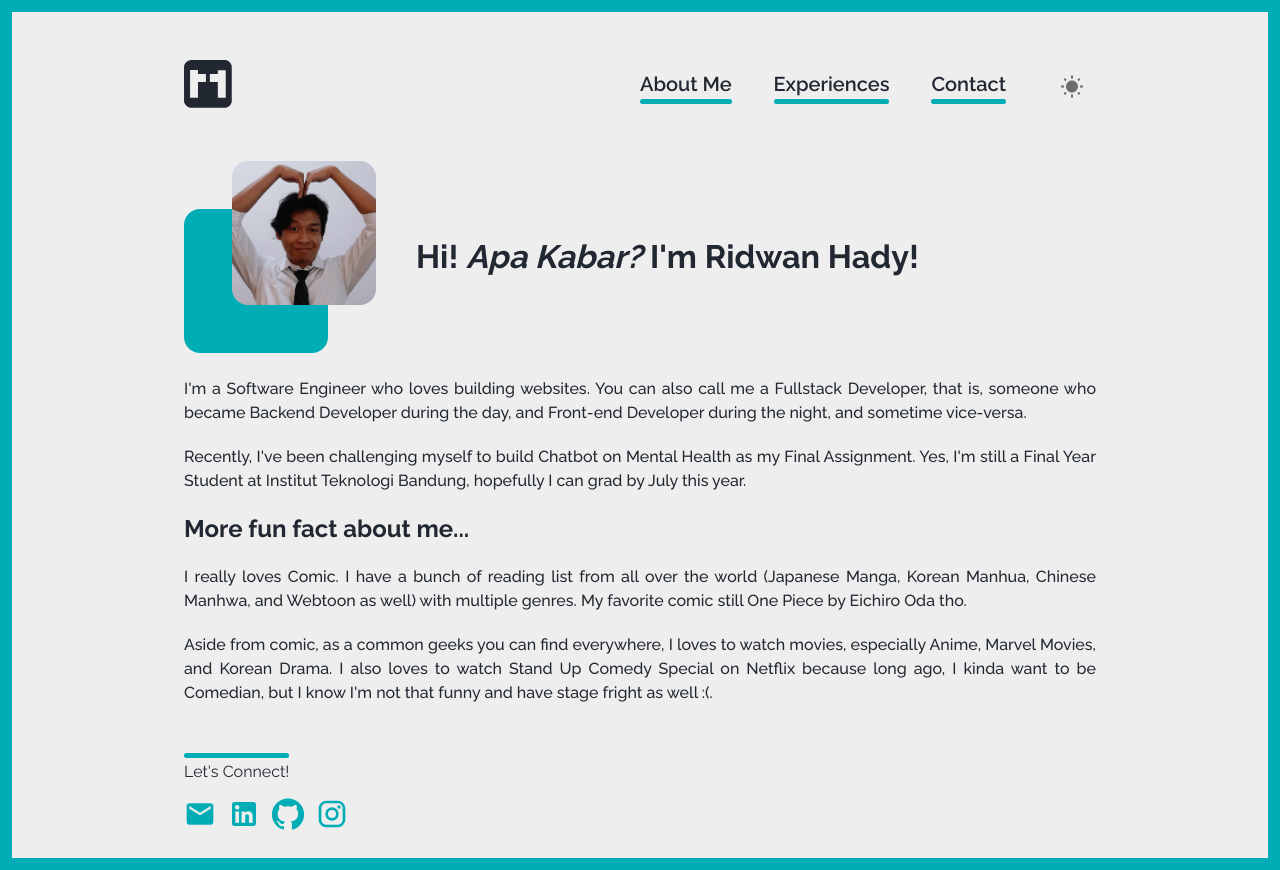
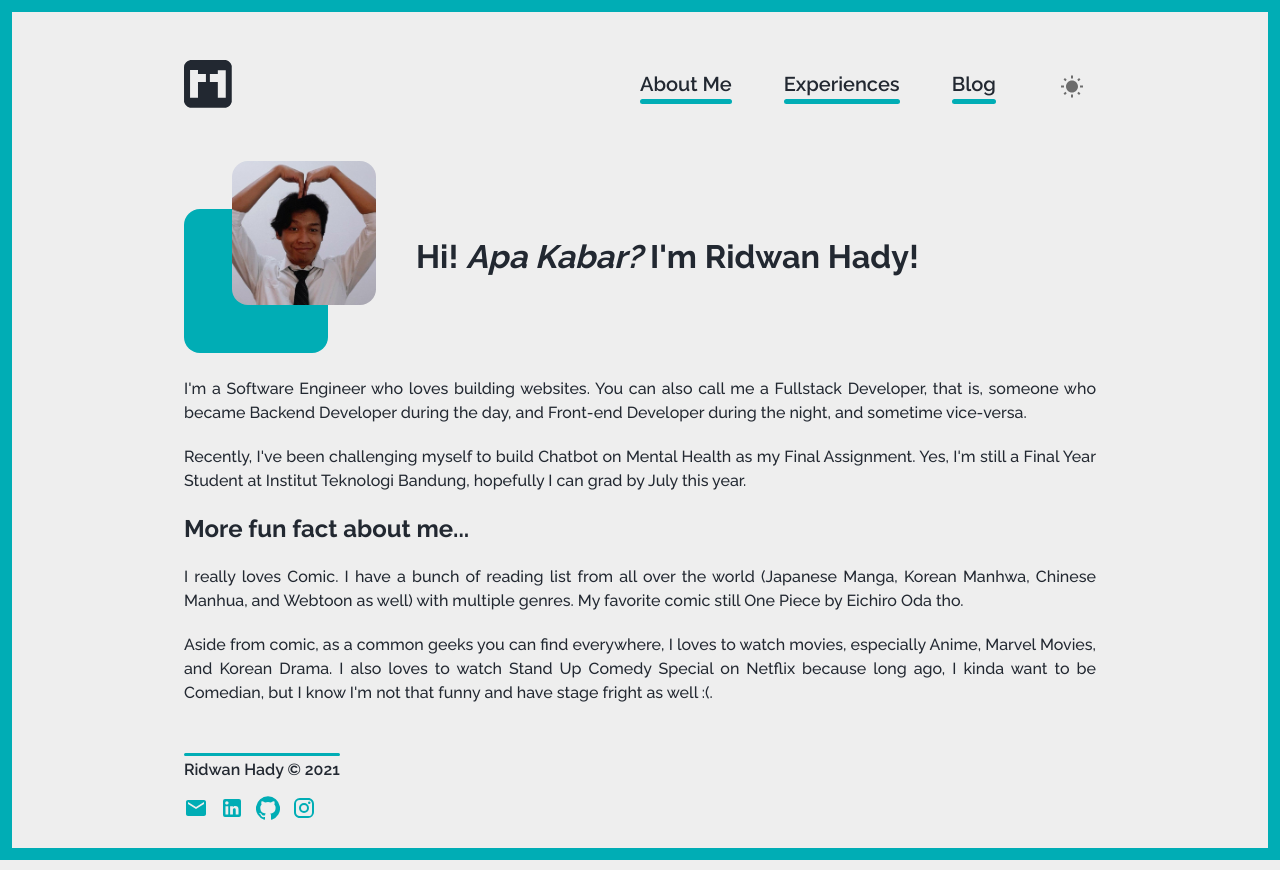
Before and after one commit to rid1hady/my-personal-website, a React (Create React App) app: page / in a window 1280 px wide. Built offline with nearby package versions, Linux system fonts and the light colour scheme.

Commit message:
add blog

```diff
--- a/src/components/Content/AboutMe/index.js
+++ b/src/components/Content/AboutMe/index.js
@@ -47,7 +47,7 @@ function AboutMe() {
         </Typography>
         <br />
         <Typography>
-          {`I really loves Comic. I have a bunch of reading list from all over the world (Japanese Manga, Korean Manhua, Chinese Manhwa, and Webtoon as well) with multiple genres. My favorite comic still One Piece by Eichiro Oda tho.`}
+          {`I really loves Comic. I have a bunch of reading list from all over the world (Japanese Manga, Korean Manhwa, Chinese Manhua, and Webtoon as well) with multiple genres. My favorite comic still One Piece by Eichiro Oda tho.`}
         </Typography>
         <br />
         <Typography>
--- a/src/components/Content/index.js
+++ b/src/components/Content/index.js
@@ -12,6 +12,10 @@ function Content(props) {
         <Route exact path='/' component={AboutMe} />
         <Route exact path='/about-me' component={AboutMe} />
         <Route exact path='/experiences' component={Experiences} />
+        <Route exact path='/blog' component={() => {
+               window.location.href = 'https://blog.ridwanhady.com'
+               return null
+        }} />
         <Route path="*" render={() => <Redirect to="/" />} />
       </Switch>
     </div>
--- a/src/components/Footer/index.js
+++ b/src/components/Footer/index.js
@@ -32,7 +32,7 @@ function Footer() {
     <Grid container direction='column' className={classes.footerContainer}>
       <Grid item xs>
         <Typography variant='subtitle1' className={classes.text}>
-          {`Let's Connect!`}
+          {`Ridwan Hady © 2021`}
         </Typography>
       </Grid>
       <Grid item container xs direction='row'>
--- a/src/components/Footer/styles.js
+++ b/src/components/Footer/styles.js
@@ -9,17 +9,18 @@ const styles = makeStyles(theme => ({
     }
   },
   text: {
+    fontWeight: 600,
     display: 'inline-block',
     '&::before': {
       content: '""',
       display: 'block',
-      borderBottom: `solid 5px ${colors.bondiBlue}`,
+      borderBottom: `solid 3px ${colors.bondiBlue}`,
       borderRadius: '10px'
     }
   },
   icon: {
-    width: '2rem',
-    height: '2rem',
+    width: '1.5rem',
+    height: '1.5rem',
     color: colors.bondiBlue
   }
 }))
--- a/src/components/Navbar/index.js
+++ b/src/components/Navbar/index.js
@@ -21,8 +21,8 @@ export default function NavBar({ toggleTheme, darkMode }) {
       ref: `/experiences`
     },
     {
-      text: 'Contact',
-      ref: `/contact`
+      text: 'Blog',
+      ref: `/blog`
     }
   ]
 
```
